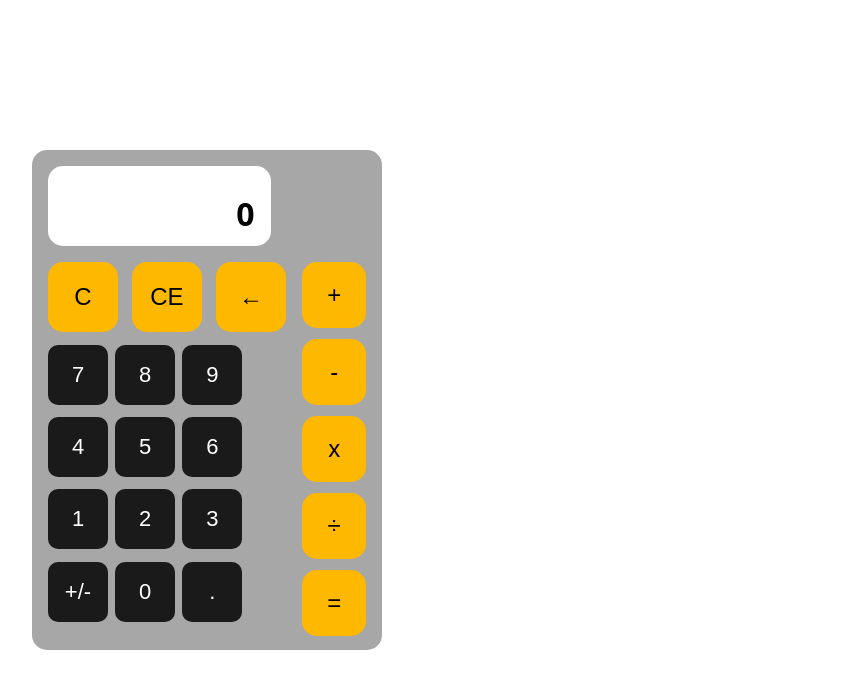
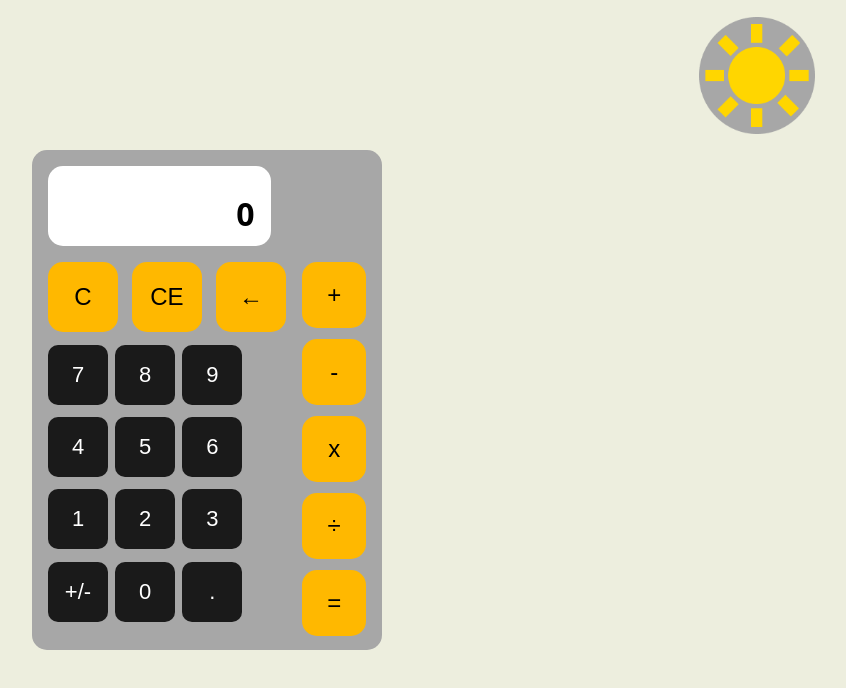
Before and after one commit to DanielCatania/calculator, a Next.js app: page / in a window 1280 px wide. Shown: the top 688 px of the page, without its empty margins (433-1279 px from the left). Built offline with nearby package versions, Linux system fonts and the light colour scheme.

Commit message:
adding switch theme

```diff
--- a/pages/_app.tsx
+++ b/pages/_app.tsx
@@ -1,13 +1,32 @@
 import { AppProps } from "next/app";
 import React from "react";
+
+import { ThemeProvider } from "styled-components";
 import ResetCSS from "../src/style/ResetCSS";
+import GlobalCSS from "../src/style/GlobalCSS";
+
+import { light } from "../src/style/theme/light";
+import { dark } from "../src/style/theme/dark";
+import SwitchTheme from "../src/components/SwitchTheme";
 
 function MyApp({ Component, pageProps }: AppProps) {
+  const [theme, setTheme] = React.useState(light);
+
+  const toggleTheme = () => {
+    setTheme(theme.title === "light" ? dark : light);
+  };
+
   return (
-    <>
+    <ThemeProvider theme={theme}>
+      <SwitchTheme
+        toggleTheme={toggleTheme}
+        url={theme.urlToImage}
+        name={theme.title}
+      />
       <Component {...pageProps} />
       <ResetCSS />
-    </>
+      <GlobalCSS />
+    </ThemeProvider>
   );
 }
 
--- a/src/components/Calc/BoxCalc.ts
+++ b/src/components/Calc/BoxCalc.ts
@@ -14,7 +14,7 @@ const BoxCalc = styled.div`
   left: 0;
 
   padding: 1em;
-  background-color: #a7a7a7;
+  background-color: ${({ theme }) => theme.colors.primary};
   border-radius: 15px;
 `;
 
--- a/src/components/Calc/Key/index.ts
+++ b/src/components/Calc/Key/index.ts
@@ -1,8 +1,8 @@
 import styled from "styled-components";
 
 const Key = styled.input`
-  background: #1a1a1a;
-  color: #fff;
+  background: ${({ theme }) => theme.colors.secundary};
+  color: ${({ theme }) => theme.colors.text};
   border-radius: 10px;
   border: none;
 
--- /dev/null
+++ b/src/components/SwitchTheme/Box.ts
@@ -0,0 +1,17 @@
+import styled from "styled-components";
+
+const Box = styled.button`
+  width: 10%;
+  height: 10%;
+
+  position: absolute;
+  margin: auto;
+  top: 2%;
+  right: 2%;
+
+  img {
+    width: 100%;
+  }
+`;
+
+export default Box;
--- /dev/null
+++ b/src/components/SwitchTheme/index.tsx
@@ -0,0 +1,19 @@
+import Box from "./Box";
+
+interface Props {
+  toggleTheme: () => void;
+  url: string;
+  name: string;
+}
+
+function SwitchTheme({ toggleTheme, url, name }: Props) {
+  return (
+    <Box onClick={() => toggleTheme()}>
+      <picture>
+        <img src={url} alt={name} />
+      </picture>
+    </Box>
+  );
+}
+
+export default SwitchTheme;
--- /dev/null
+++ b/src/style/GlobalCSS/index.ts
@@ -0,0 +1,9 @@
+import { createGlobalStyle } from "styled-components";
+
+const GlobalCSS = createGlobalStyle`
+  body {
+    background-color:  ${({ theme }) => theme.colors.background};
+  }
+`;
+
+export default GlobalCSS;
--- a/src/style/ResetCSS/index.ts
+++ b/src/style/ResetCSS/index.ts
@@ -3,6 +3,11 @@ import { createGlobalStyle } from "styled-components";
 const ResetCSS = createGlobalStyle`
 * {
   box-sizing: border-box;
+}
+
+button {
+  border: none;
+  background: none;
 }
 
 #__next, html, body {
--- /dev/null
+++ b/src/style/theme/dark.ts
@@ -0,0 +1,12 @@
+export const dark = {
+  title: "dark",
+  urlToImage: "/img/theme/dark.png",
+
+  colors: {
+    primary: "#211358",
+    secundary: "#3E24A6",
+
+    background: "#1A1A1A",
+    text: "#fff",
+  },
+};
--- /dev/null
+++ b/src/style/theme/light.ts
@@ -0,0 +1,12 @@
+export const light = {
+  title: "light",
+  urlToImage: "/img/theme/light.png",
+
+  colors: {
+    primary: "#A7A7A7",
+    secundary: "#1A1A1A",
+
+    background: "#EDEEDE",
+    text: "#fff",
+  },
+};
```
Also changed, not shown: src/style/styled.d.ts (added, +16 -0 lines).
